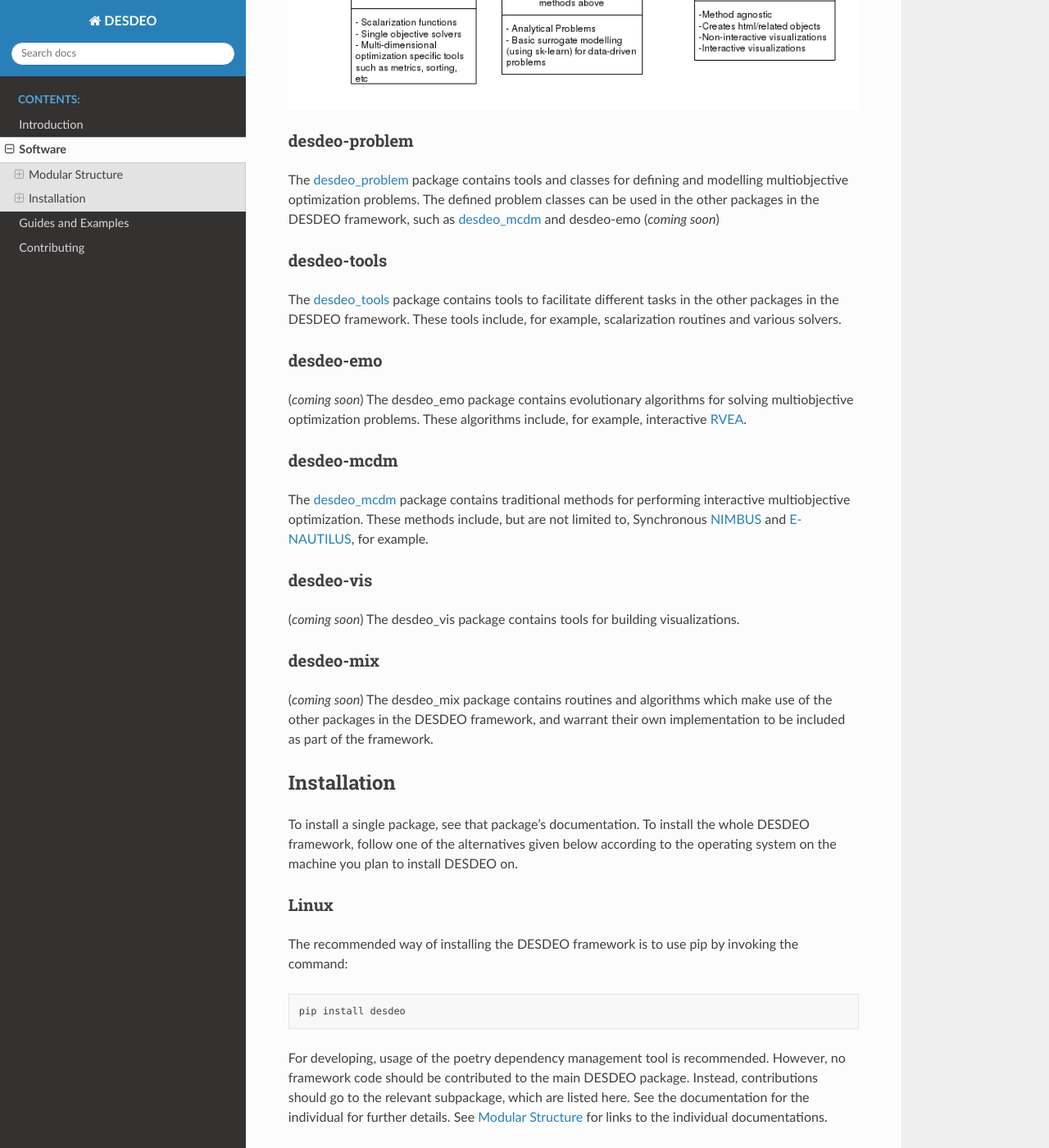
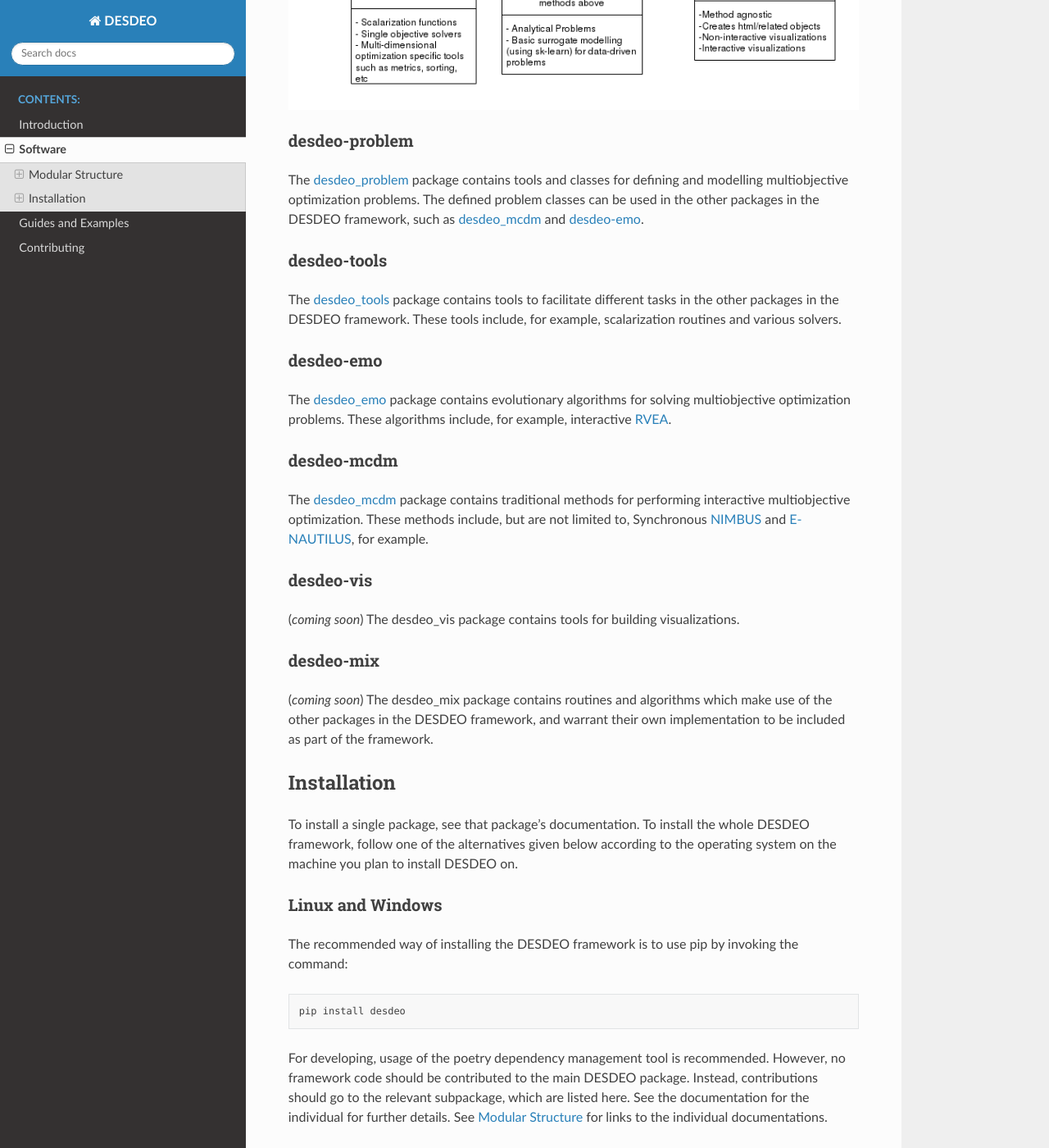
Before and after one commit to industrial-optimization-group/DESDEO, a Sphinx documentation site: the page built from docs/software.rst, in a window 1280 px wide and 1400 px high, scrolled down 929 px. Shown: the whole window at 82% size. Built offline with Sphinx 7.4.7 and the Read the Docs theme 2.0.0, drawn with Linux system fonts in a browser that asks for light colours; some of the changed text lies outside the part shown.

Commit message:
Update software.rst
Fixed desdeo_emo link. Fixed Windows instructions.

```diff
--- a/docs/software.rst
+++ b/docs/software.rst
@@ -18,7 +18,7 @@
 The desdeo_problem_ package contains tools and classes for defining and
 modelling multiobjective optimization problems. The defined problem classes
 can be used in the other packages in the DESDEO framework, such as
-desdeo_mcdm_ and desdeo-emo (*coming soon*)
+desdeo_mcdm_ and desdeo-emo_.
 
 desdeo-tools
 ^^^^^^^^^^^^
@@ -30,7 +30,7 @@
 desdeo-emo
 ^^^^^^^^^^
 
-(*coming soon*) The desdeo_emo package contains evolutionary algorithms for solving multiobjective optimization problems.
+The desdeo_emo_ package contains evolutionary algorithms for solving multiobjective optimization problems.
 These algorithms include, for example, interactive RVEA_.
 
 desdeo-mcdm
@@ -60,8 +60,8 @@
 according to the operating system on the machine you plan to install DESDEO
 on.
 
-Linux
-^^^^^
+Linux and Windows
+^^^^^^^^^^^^^^^^^
 
 The recommended way of installing the DESDEO framework is to use pip by invoking the command:
 ::
@@ -79,12 +79,10 @@
 
 *Instruction coming eventually.*
 
-Windows
-^^^^^^^
-
-*Instruction coming eventually.*
 
  .. _desdeo_mcdm: https://desdeo-mcdm.readthedocs.io/en/latest/
+
+ .. _desdeo_emo: https://desdeo-emo.readthedocs.io/en/latest/
 
  .. _desdeo_problem: https://desdeo-problem.readthedocs.io/en/latest/
 
```
